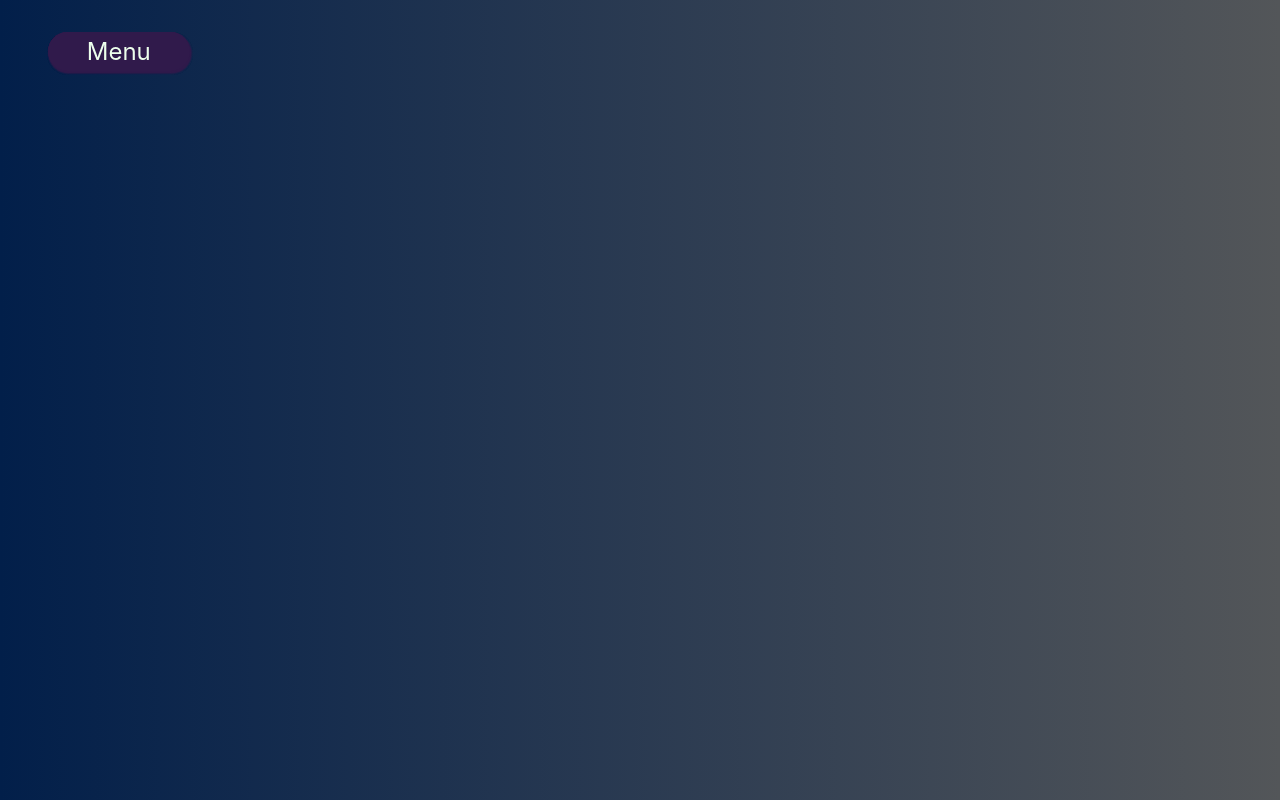
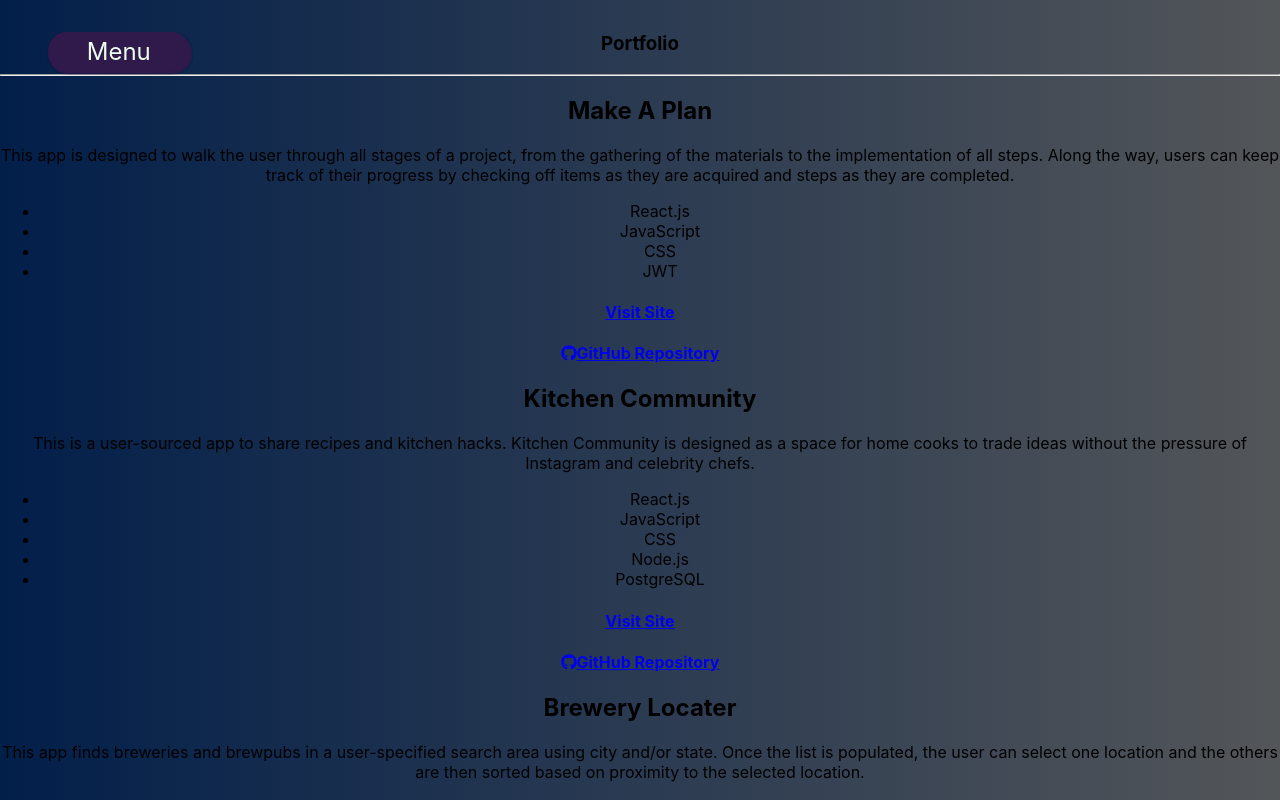
Before and after one commit to BsgauthierWebDev/brentsgauthier, a React (Create React App) app: page /projects in a window 1280 px wide. Shown: the top 800 px of the page. Built offline with nearby package versions, Linux system fonts and the light colour scheme.

Commit message:
Added Projects component

```diff
--- a/src/App.js
+++ b/src/App.js
@@ -4,6 +4,7 @@ import About from './components/About/About';
 import Landing from './components/Landing/Landing';
 import Nav from './components/Nav/Nav';
 import NavMenu from './components/NavMenu/NavMenu';
+import Projects from './components/Projects/Projects';
 import './App.css';
 
 export default class App extends Component {
@@ -18,6 +19,10 @@ export default class App extends Component {
         <Route
           path = '/about'
           component = {About}
+        />
+        <Route
+          path = '/projects'
+          component = {Projects}
         />
       </>
     )
--- a/src/components/NavMenu/NavMenu.js
+++ b/src/components/NavMenu/NavMenu.js
@@ -30,6 +30,10 @@ const NavMenu = props => {
                 onClick = {() => pushToRoute('/about')}>
                 About
             </div>
+            <div className = {setClassNames(3)}
+                onClick = {() => pushToRoute('/projects')}>
+                Projects
+            </div>
         </div>
     );
 }
--- /dev/null
+++ b/src/components/Projects/Projects.js
@@ -0,0 +1,42 @@
+import React from 'react';
+import ProjectsStore from './ProjectsStore';
+import './Projects.css';
+import { FontAwesomeIcon } from '@fortawesome/react-fontawesome';
+import { faGithub } from '@fortawesome/free-brands-svg-icons';
+
+export default function Projects() {
+    return (
+        <div id = 'Projects' className = 'Projects'>
+            <h3>Portfolio</h3>
+            <hr className = 'title'></hr>
+            <div className = 'projects__wrapper'>
+                {ProjectsStore.map((item, index) => {
+                    return (
+                        <div className = 'projects__item' key = {index}>
+                            {/* <div className = 'projects__pic'>
+                                <img src = {Object.values(item.img)} alt = 'logo' />
+                            </div> */}
+                            <div className = 'projects__text'>
+                                <h2 className = 'projects__title'>{item.name}</h2>
+                                <p className = 'projects__summary'>{item.summary}</p>
+                                <div className = 'projects__skills'>
+                                    <ul>
+                                        {item.skills.map((skill, index) => {
+                                            return (
+                                                <li key = {item + skill + index}>{skill}</li>
+                                            )
+                                        })}
+                                    </ul>
+                                </div>
+                                <div className = 'projects__links'>
+                                    <a id = {item.name} href = {item.url} rel = 'noreferrer' target = '_blank'><h4>Visit Site</h4></a>
+                                    <a href = {item.github} rel = 'noreferrer' target = '_blank'><h4><FontAwesomeIcon icon = {faGithub} />GitHub Repository</h4></a>
+                                </div>
+                            </div>
+                        </div>
+                    )
+                })}
+            </div>
+        </div>
+    )
+}
--- /dev/null
+++ b/src/components/Projects/ProjectsStore.js
@@ -0,0 +1,37 @@
+export default [
+    {
+        name: 'Make A Plan',
+        url: 'https://make-a-plan-bsgauthierwebdev.vercel.app/',
+        github: 'https://github.com/BsgauthierWebDev/make-a-plan',
+        img: {},
+        skills: ['React.js', 'JavaScript', 'CSS', 'JWT'],
+        summary: 'This app is designed to walk the user through all stages of a project, from the gathering of the materials to the implementation of all steps. Along the way, users can keep track of their progress by checking off items as they are acquired and steps as they are completed.'
+    },
+
+    {
+        name: 'Kitchen Community',
+        url: 'https://kitchen-community.vercel.app/',
+        github: 'https://github.com/BsgauthierWebDev/kitchen-community',
+        img: {},
+        skills: ['React.js', 'JavaScript', 'CSS', 'Node.js', 'PostgreSQL'],
+        summary: 'This is a user-sourced app to share recipes and kitchen hacks. Kitchen Community is designed as a space for home cooks to trade ideas without the pressure of Instagram and celebrity chefs.'
+    },
+
+    {
+        name: 'Brewery Locater',
+        url: 'https://bsgauthierwebdev.github.io/Brewpub-Locater-API-Project/',
+        github: 'https://github.com/BsgauthierWebDev/Brewpub-Locater-API-Project',
+        img: {},
+        skills: ['JavaScript', 'jQuery', 'CSS'],
+        summary: 'This app finds breweries and brewpubs in a user-specified search area using city and/or state. Once the list is populated, the user can select one location and the others are then sorted based on proximity to the selected location.'
+    },
+
+    {
+        name: 'Make A Plan API',
+        url: null,
+        github: 'https://github.com/BsgauthierWebDev/make-a-plan-api',
+        img: {},
+        skills: ['Express', 'Node.js', 'PostgreSQL', 'Knex', 'JWT'],
+        summary: 'This is the API for the Make A Plan app. The API required related tables in order to store the Users, Projects, Materials and Steps information.'
+    }
+]
```
Also changed, not shown: src/components/Projects/Projects.css (added).
